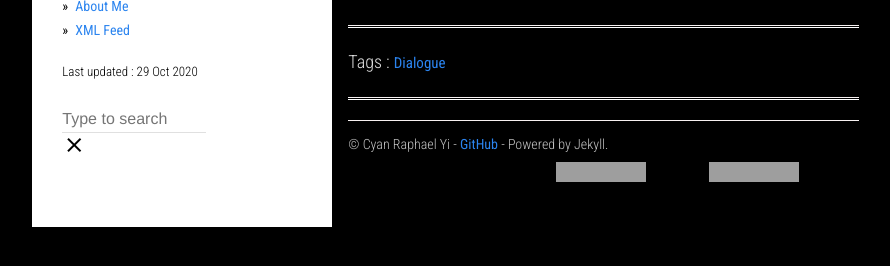
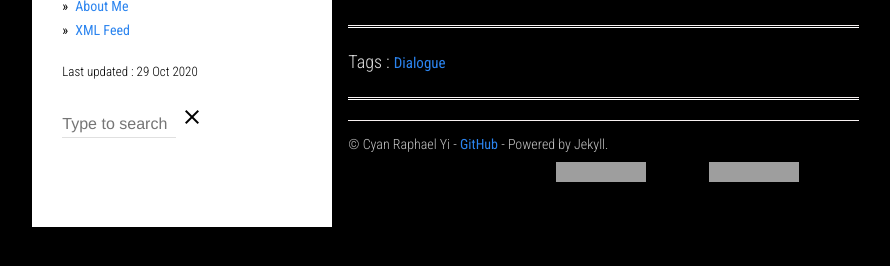
Before and after one commit to CyanRYi/cyanryi.github.io, a Jekyll site: the page built from _posts/2019-06-24-recent.md, in a window 1280 px wide. Shown: the part 309-575 px from the top of the page, without its empty margins (89-979 px from the left). Built offline with Jekyll 4.4.1, drawn with Linux system fonts in a browser that asks for light colours; grey boxes are pictures that could not be loaded.

Commit message:
Fix input clear button line

```diff
--- a/static/css/main.css
+++ b/static/css/main.css
@@ -203,7 +203,7 @@ div.content pre {
 }
 
 input#search__input {
-  width: 90%;
+  width: calc(90% - 30px);
   display: inline-block;
 }
 
```
